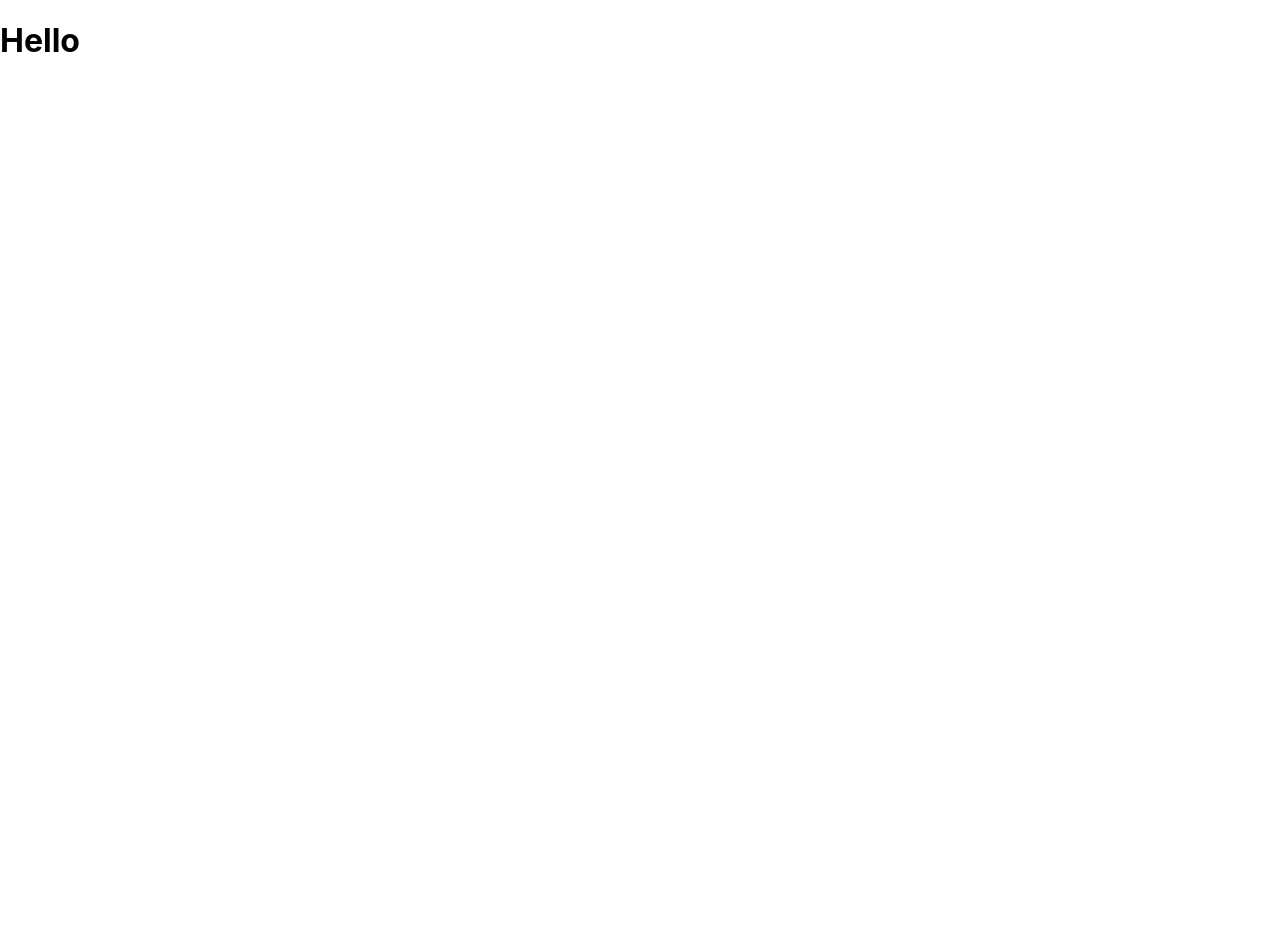
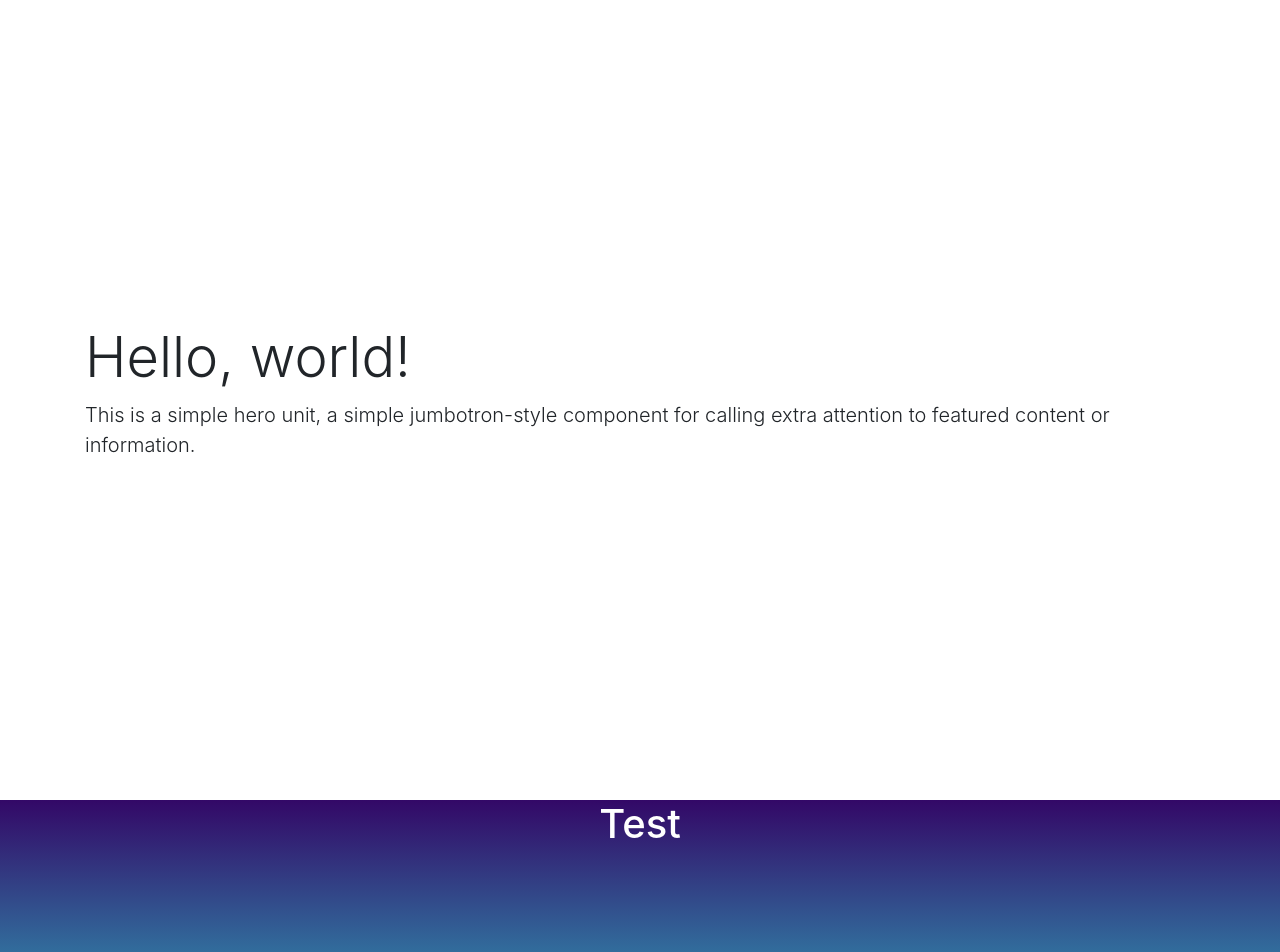
Before and after one commit to hramli/portfolio, a React (Create React App) app: page / in a window 1280 px wide. Shown: the top 952 px of the page. Before the commit the page ends 800 px from the top, so only its background shows below. Built offline with nearby package versions, Linux system fonts and the light colour scheme.

Commit message:
added home page scaffold

```diff
--- a/public/index.html
+++ b/public/index.html
@@ -5,39 +5,20 @@
     <link rel="icon" href="%PUBLIC_URL%/favicon.ico" />
     <meta name="viewport" content="width=device-width, initial-scale=1" />
     <meta name="theme-color" content="#000000" />
-    <meta
-      name="description"
-      content="Web site created using create-react-app"
-    />
-    <link rel="apple-touch-icon" href="%PUBLIC_URL%/logo192.png" />
-    <!--
-      manifest.json provides metadata used when your web app is installed on a
-      user's mobile device or desktop. See https://developers.google.com/web/fundamentals/web-app-manifest/
-    -->
+
     <link rel="manifest" href="%PUBLIC_URL%/manifest.json" />
-    <!--
-      Notice the use of %PUBLIC_URL% in the tags above.
-      It will be replaced with the URL of the `public` folder during the build.
-      Only files inside the `public` folder can be referenced from the HTML.
+    <link rel="stylesheet" href="https://stackpath.bootstrapcdn.com/bootstrap/4.3.1/css/bootstrap.min.css" integrity="sha384-ggOyR0iXCbMQv3Xipma34MD+dH/1fQ784/j6cY/iJTQUOhcWr7x9JvoRxT2MZw1T" crossorigin="anonymous">
+    <link rel="stylesheet" href="https://use.fontawesome.com/releases/v5.6.3/css/all.css" integrity="sha384-UHRtZLI+pbxtHCWp1t77Bi1L4ZtiqrqD80Kn4Z8NTSRyMA2Fd33n5dQ8lWUE00s/" crossorigin="anonymous">
+    <link href="https://fonts.googleapis.com/css?family=Roboto&display=swap" rel="stylesheet">
 
-      Unlike "/favicon.ico" or "favicon.ico", "%PUBLIC_URL%/favicon.ico" will
-      work correctly both with client-side routing and a non-root public URL.
-      Learn how to configure a non-root public URL by running `npm run build`.
-    -->
     <title>Harry</title>
   </head>
   <body>
     <noscript>You need to enable JavaScript to run this app.</noscript>
     <div id="root"></div>
-    <!--
-      This HTML file is a template.
-      If you open it directly in the browser, you will see an empty page.
 
-      You can add webfonts, meta tags, or analytics to this file.
-      The build step will place the bundled scripts into the <body> tag.
-
-      To begin the development, run `npm start` or `yarn start`.
-      To create a production bundle, use `npm run build` or `yarn build`.
-    -->
+    <script src="https://code.jquery.com/jquery-3.3.1.slim.min.js" integrity="sha384-q8i/X+965DzO0rT7abK41JStQIAqVgRVzpbzo5smXKp4YfRvH+8abtTE1Pi6jizo" crossorigin="anonymous"></script>
+    <script src="https://cdnjs.cloudflare.com/ajax/libs/popper.js/1.14.7/umd/popper.min.js" integrity="sha384-UO2eT0CpHqdSJQ6hJty5KVphtPhzWj9WO1clHTMGa3JDZwrnQq4sF86dIHNDz0W1" crossorigin="anonymous"></script>
+    <script src="https://stackpath.bootstrapcdn.com/bootstrap/4.3.1/js/bootstrap.min.js" integrity="sha384-JjSmVgyd0p3pXB1rRibZUAYoIIy6OrQ6VrjIEaFf/nJGzIxFDsf4x0xIM+B07jRM" crossorigin="anonymous"></script>
   </body>
 </html>
--- a/src/App.css
+++ b/src/App.css
@@ -1,4 +1,49 @@
-html, body{
+html, body, #root{
   margin: 0;
   padding: 0;
+  /* font-family: 'Roboto', sans-serif; */
+  height: 100%;
 }
+
+.App{
+  width: 100%;
+  height: 100%;
+}
+
+.Home, .home-row{
+  width: 100%;
+  height: 100%;
+  min-height: 100%;
+}
+
+
+.banner{
+  background-image: linear-gradient(to top, #30cfd0 0%, #330867 100%);
+  height: 300px;
+}
+
+.Activities{
+  text-align: center;
+  color: white;
+}
+
+
+.outer {
+  display: table;
+  top: 0;
+  left: 0;
+  height: 100%;
+  width: 100%;
+}
+
+.middle {
+  display: table-cell;
+  vertical-align: middle;
+}
+
+.inner {
+  margin-left: auto;
+  margin-right: auto;
+  width: 400px;
+  /*whatever width you want*/
+}
--- a/src/App.js
+++ b/src/App.js
@@ -1,11 +1,17 @@
 import React from 'react';
 import Home from './components/Home';
+import Activities from './components/Activities';
 import './App.css';
 
 function App() {
   return (
     <div className="App">
-      <Home />
+      <div className="Home">
+        <Home />
+      </div>
+      <div className="banner">
+        <Activities />
+      </div>
     </div>
   );
 }
--- /dev/null
+++ b/src/components/Activities.js
@@ -0,0 +1,13 @@
+import React from 'react';
+
+class Activities extends React.Component{
+    render(){
+        return (
+            <div className="Activities">
+                <h1>Test</h1>
+            </div>
+        )
+    }
+}
+
+export default Activities;
--- a/src/components/Home.js
+++ b/src/components/Home.js
@@ -3,10 +3,13 @@ import React from 'react';
 class Home extends React.Component{
     render(){
         return (
-            <div>
-                <h1>
-                    Hello
-                </h1>
+            <div className="Home container">
+                <div className="outer">
+                    <div className="middle">
+                        <h1 className="display-4">Hello, world!</h1>
+                        <p className="lead">This is a simple hero unit, a simple jumbotron-style component for calling extra attention to featured content or information.</p>
+                    </div>
+                </div>
             </div>
         )
     }
```
